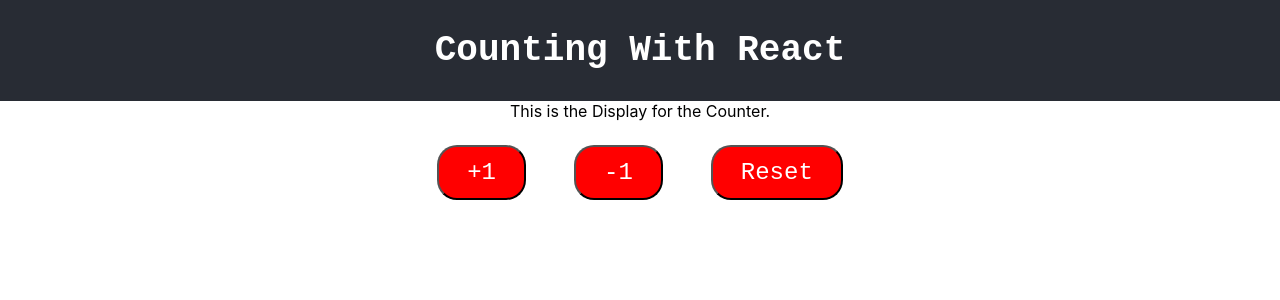
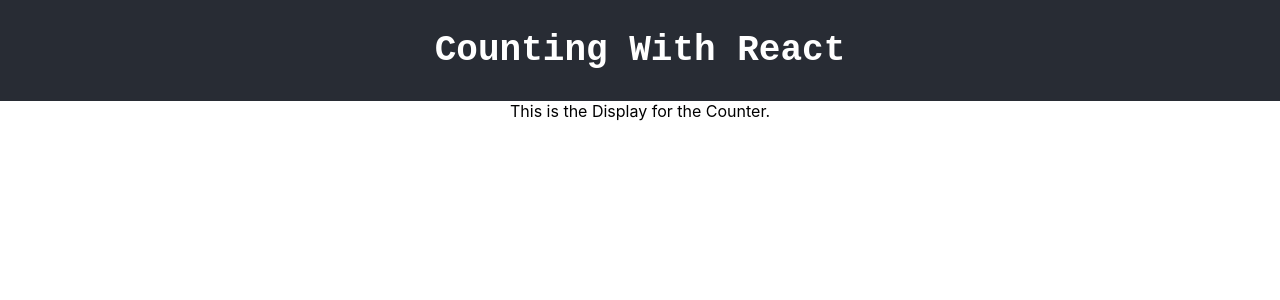
Before and after one commit to kkim88/react-counter, a React (Create React App) app: page / in a window 1280 px wide. Shown: the top 300 px of the page. Built offline with nearby package versions, Linux system fonts and the light colour scheme.

Commit message:
removed ButtonPad

```diff
--- a/src/Components/Counter.jsx
+++ b/src/Components/Counter.jsx
@@ -1,13 +1,11 @@
 import React from 'react';
 import Display from './Display';
-import ButtonPad from './ButtonPad';
 
 
 function Counter() {
     return (
         <div className="counter">
-            <Display/>
-            <ButtonPad/>
+            <Display />
         </div>
     )
 }
```
